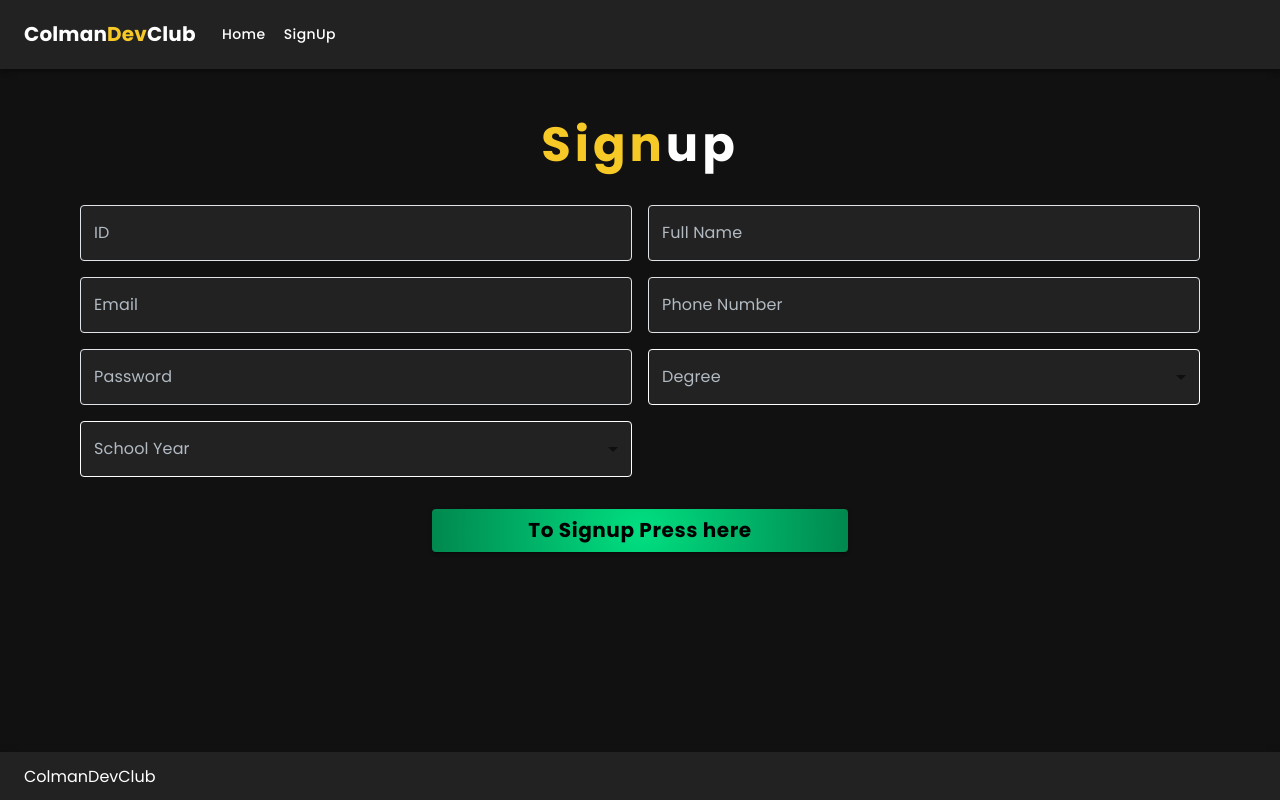
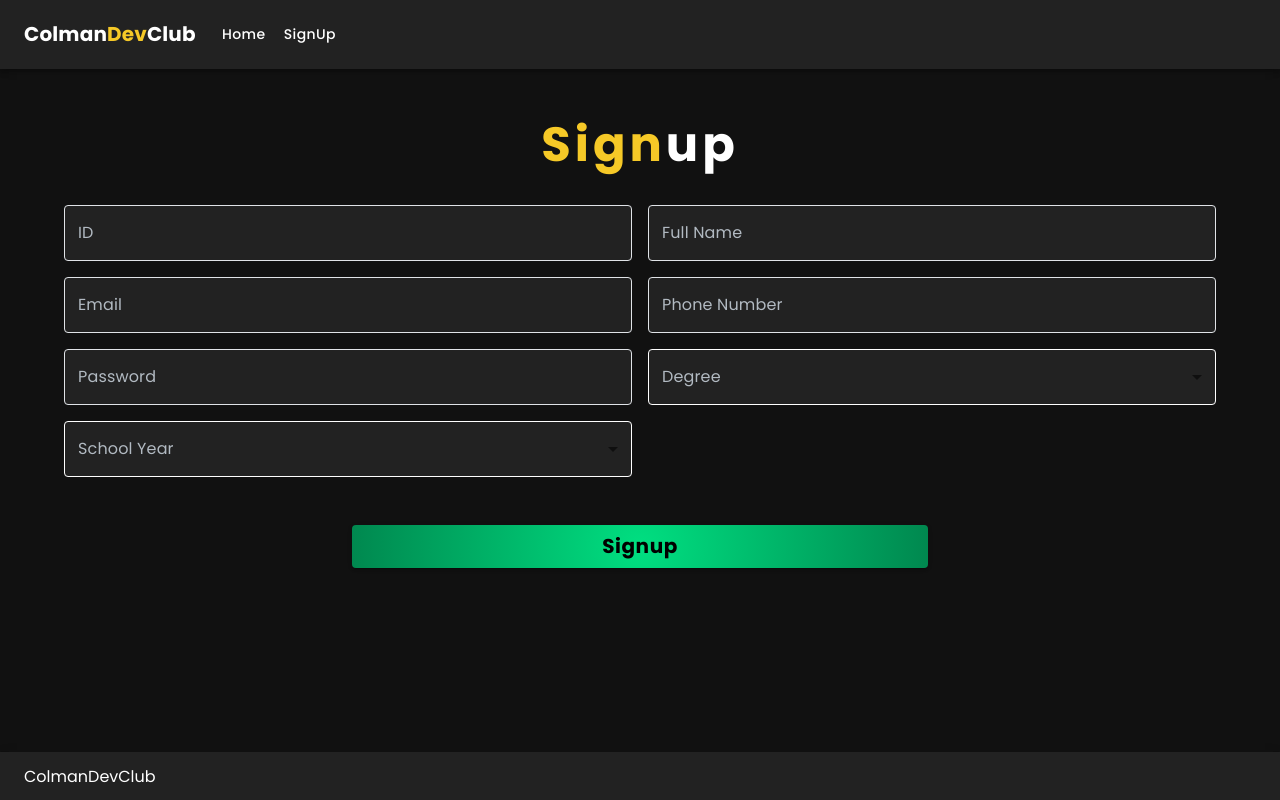
Before and after one commit to ColmanDevClub/Website, a React (Create React App) app in the folder Frontend/: page /signup in a window 1280 px wide. Built offline with nearby package versions, Linux system fonts and the light colour scheme.

Commit message:
fix signup page

```diff
--- a/Frontend/src/generic/CustomStyle.js
+++ b/Frontend/src/generic/CustomStyle.js
@@ -6,10 +6,11 @@ const btnStyle = {
     "radial-gradient(circle, rgba(0,223,129,1) 0%, rgba(0,136,79,1) 100%);",
   color: "black;",
   fontWeight: "700;",
-  padding: "0.25rem 6rem;",
+  padding: "0.25rem 0rem;",
   transition: "filter 200ms ease-in-out;",
   margin: "0 auto;",
   textTransform: "none",
+  width: "100%",
 };
 
 export { btnStyle };
--- a/Frontend/src/pages/HomePage/index.js
+++ b/Frontend/src/pages/HomePage/index.js
@@ -4,7 +4,7 @@ import Button from "@mui/material/Button";
 import CardList from "../../components/CardList";
 import { Link } from "react-router-dom";
 import { btnStyle } from "../../generic/CustomStyle";
-import { Container } from "@mui/material";
+import { Container, Grid } from "@mui/material";
 
 const index = () => {
   const card = {
@@ -17,7 +17,10 @@ const index = () => {
 
   return (
     <>
-      <Container maxWidth="lg" sx={{paddingTop: "3rem", paddingBottom: "3rem"}}>
+      <Container
+        maxWidth="lg"
+        sx={{ paddingTop: "3rem", paddingBottom: "3rem" }}
+      >
         <div
           className={css["hero"]}
           style={{ display: "flex", flexDirection: "column" }}
@@ -25,31 +28,33 @@ const index = () => {
           <h1 className={css["title"]}>מועדון מפתחים/ות</h1>
           <div className={css["content"]}>
             <p>
-                ללמוד לפתח זה דבר אחד - לממש את הלמידה זה משהו אחר לגמרי. כדי
-                לפתח טוב, צריך להתאמץ ולא להפסיק לכתוב ולהכיר את הטכנולוגיות הכי
-                חדישות ומתקדמות בשוק. זה מה שאנחנו שואפים אליו במועדון הפיתוח של
-                המכללה למינהל. אנחנו לוקחים את הידע שלנו, ומנסים לדחוף אותו שלב
-                אחד קדימה ולממש אותו.
+              ללמוד לפתח זה דבר אחד - לממש את הלמידה זה משהו אחר לגמרי. כדי לפתח
+              טוב, צריך להתאמץ ולא להפסיק לכתוב ולהכיר את הטכנולוגיות הכי חדישות
+              ומתקדמות בשוק. זה מה שאנחנו שואפים אליו במועדון הפיתוח של המכללה
+              למינהל. אנחנו לוקחים את הידע שלנו, ומנסים לדחוף אותו שלב אחד קדימה
+              ולממש אותו.
             </p>
             <p>
-                אנו ניקח את הכלים שאנחנו לומדים בתואר וניצור איתם פרויקטים
-                אמיתיים - אותם ניתן להוסיף לתיק העבודות שלנו. במהלך השנה נעבוד
-                בצוותים המדמים צוותי פיתוח בתעשייה, נלמד איך ללמוד טכנולוגיות
-                חדשות במהירות וביעילות ואיך להשתלב בצוותי פיתוח חדשים.
+              אנו ניקח את הכלים שאנחנו לומדים בתואר וניצור איתם פרויקטים אמיתיים
+              - אותם ניתן להוסיף לתיק העבודות שלנו. במהלך השנה נעבוד בצוותים
+              המדמים צוותי פיתוח בתעשייה, נלמד איך ללמוד טכנולוגיות חדשות
+              במהירות וביעילות ואיך להשתלב בצוותי פיתוח חדשים.
             </p>
             <p>
               סטודנט אשר נמצא במועדון הפיתוח, ילמד כיצד להשתמש בטכנולוגיות
               החדשות והפופולאריות ביותר שיש בשוק. הוא יקבל כלים שלא היה יכול
-                לקבל בשום מקום אחר. הוא יבנה פרויקטים אמיתיים עם מנטור צמוד
-                שיעזור לו בכל שלב בדרך. הוא יעבור מסטודנט - למתכנת.
+              לקבל בשום מקום אחר. הוא יבנה פרויקטים אמיתיים עם מנטור צמוד שיעזור
+              לו בכל שלב בדרך. הוא יעבור מסטודנט - למתכנת.
             </p>
             <p>
               המועדון הוא מועדון אקסקלוסיבי - יש לנו מספר מוגבל של מקומות. כדי
-                להצטרף למועדון צריך לעבור מיונים מקיפים. בסופו של יום, אנחנו
-                רוצים שסטודנטים שיהיו אצלנו יצאו לשוק העבודה עם תיק עבודות
-                מרשים, וכמובן, שהם יצאו מתכנתי על, ולא פחות מזה!
+              להצטרף למועדון צריך לעבור מיונים מקיפים. בסופו של יום, אנחנו רוצים
+              שסטודנטים שיהיו אצלנו יצאו לשוק העבודה עם תיק עבודות מרשים,
+              וכמובן, שהם יצאו מתכנתי על, ולא פחות מזה!
             </p>
           </div>
+          <Grid container sx={{ display: "flex", justifyContent: "center" }}>
+            <Grid xs={12} md={6} lg={4}>
               <Button
                 variant="contained"
                 className={css["cta-btn"]}
@@ -62,6 +67,8 @@ const index = () => {
                   להרשמה לחצו כאן
                 </Link>
               </Button>
+            </Grid>
+          </Grid>
         </div>
         <div style={{ display: "flex", flexDirection: "column" }}>
           <h1 className={css["title"]}>פרוייקטי המועדון</h1>
--- a/Frontend/src/pages/SignupPage/index.js
+++ b/Frontend/src/pages/SignupPage/index.js
@@ -4,7 +4,14 @@ import TextField from "@mui/material/TextField";
 import { outlinedInputClasses } from "@mui/material/OutlinedInput";
 import Box from "@mui/material/Box";
 import { createTheme, ThemeProvider, useTheme } from "@mui/material/styles";
-import { Button, FormControl, InputLabel, Typography } from "@mui/material";
+import {
+  Button,
+  Container,
+  FormControl,
+  Grid,
+  InputLabel,
+  Typography,
+} from "@mui/material";
 import MenuItem from "@mui/material/MenuItem";
 import Select from "@mui/material/Select";
 
@@ -95,7 +102,7 @@ export default function CustomizedInputsStyleOverrides() {
   };
 
   return (
-    <div style={{ padding: "3rem 5rem" }}>
+    <Container maxWidth="lg" sx={{ paddingTop: "3rem", paddingBottom: "3rem" }}>
       <Typography
         variant="h3"
         sx={{
@@ -156,10 +163,21 @@ export default function CustomizedInputsStyleOverrides() {
             );
           })}
         </Box>
-        <Button variant="contained" className={css["cta-btn"]} sx={btnStyle}>
-          To Signup Press here
-        </Button>
+        <Grid container sx={{ display: "flex", justifyContent: "center" }}>
+          <Grid xs={12} md={6}>
+            <Button
+              variant="contained"
+              className={css["cta-btn"]}
+              sx={{
+                ...btnStyle,
+                marginTop: "1rem",
+              }}
+            >
+              Signup
+            </Button>
+          </Grid>
+        </Grid>
       </div>
-    </div>
+    </Container>
   );
 }
```
Lines whose indentation alone changed are shown as unchanged.
